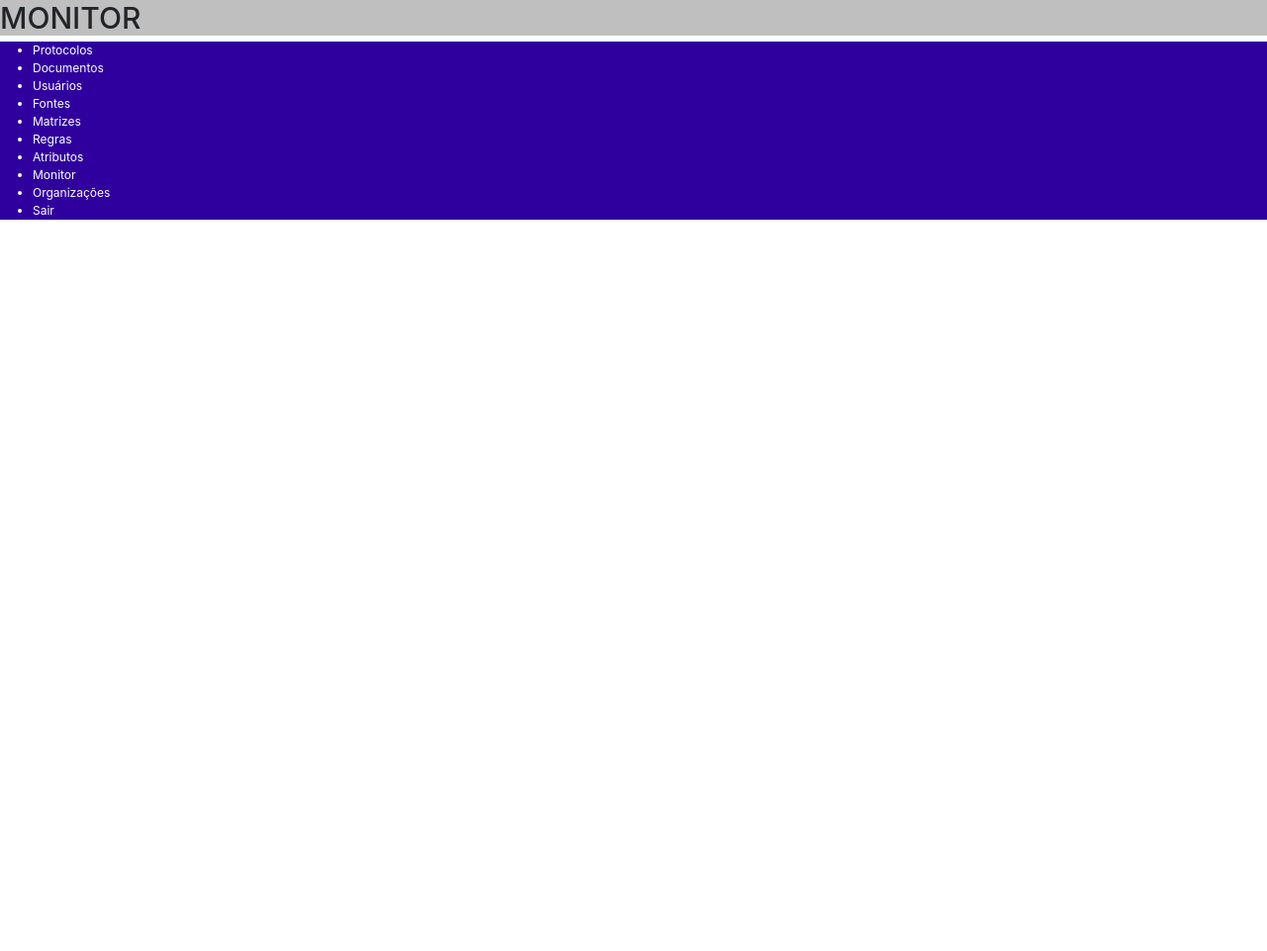
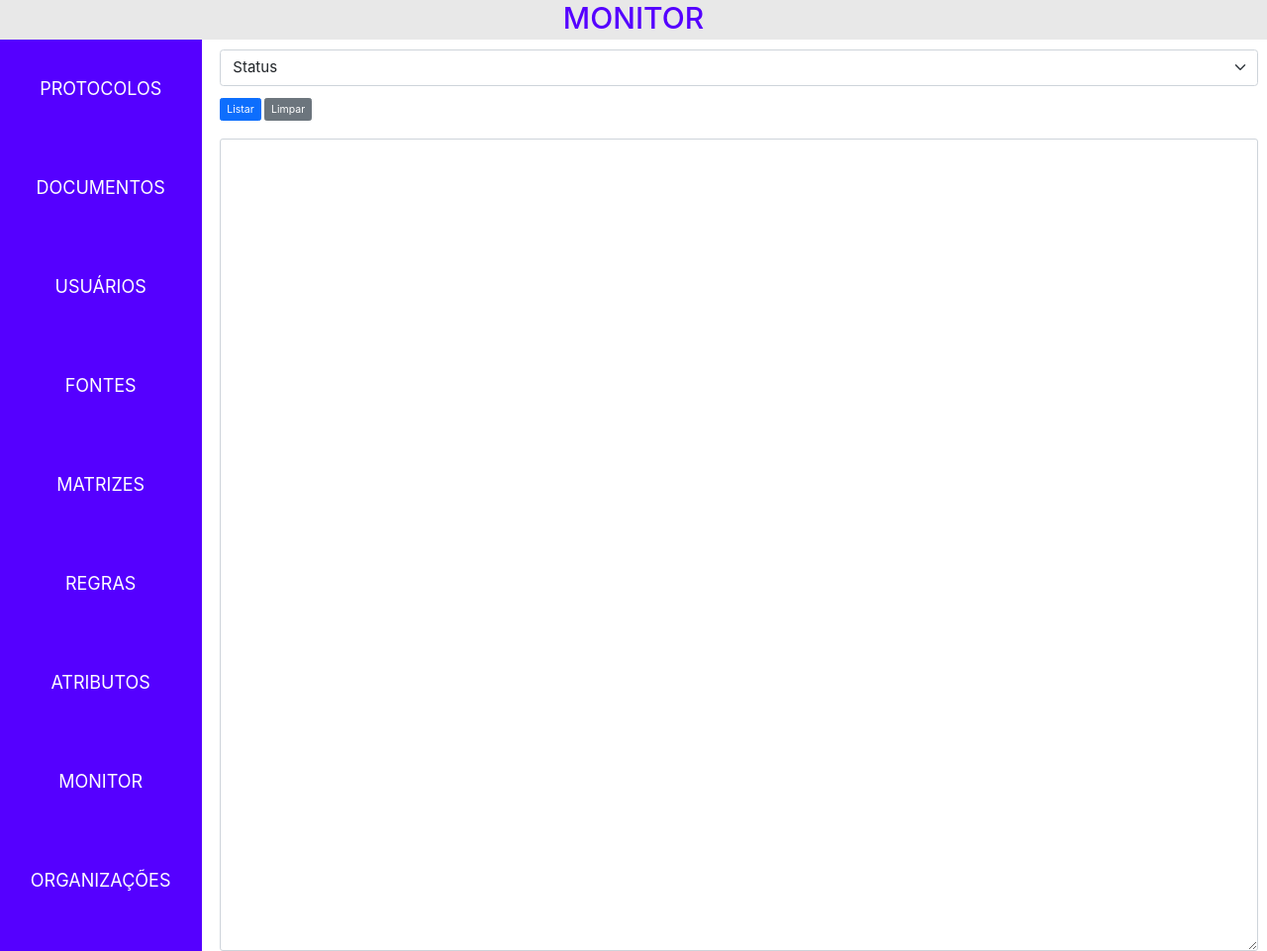
Before and after one commit to gabrielMorais21/idwall_web, a plain HTML site: page index.html in a window 1280 px wide. Shown: the top 961 px of the page at 99% size. Before the commit the page ends 800 px from the top, so only its background shows below. Drawn offline with nearby package versions, Linux system fonts and the light colour scheme.

Commit message:
Nova versão do recurso Monitor

```diff
--- a/index.html
+++ b/index.html
@@ -9,7 +9,6 @@
         <link href="https://cdn.jsdelivr.net/npm/bootstrap@5.1.3/dist/css/bootstrap.min.css" rel="stylesheet" integrity="sha384-1BmE4kWBq78iYhFldvKuhfTAU6auU8tT94WrHftjDbrCEXSU1oBoqyl2QvZ6jIW3" crossorigin="anonymous">
         <link rel="stylesheet" href="style.css">
         <title>Idwall - Monitor</title>
-        <a href=""></a>
     </head>
 
     <body>
@@ -18,26 +17,56 @@
             <h1>MONITOR</h1>
         </header>
 
-        <nav class="container-fluid">
-            <ul class="col-md-8">
-                <li>Protocolos</li>
-                <li>Documentos</li>
-                <li>Usuários</li>
-                <li>Fontes</li>
-                <li>Matrizes</li>
-                <li>Regras</li>
-                <li>Atributos</li>
-                <li>Monitor</li>
-                <li>Organizações</li>
-                <li>Sair</li>
-            </ul>
-        </nav>
 
+        <div class="container-fluid">
+
+          <div class="row">
+
+              <aside class="col-md-2">
+
+                      <nav class="nav flex-column">
+                                <a class="nav-link" href="#">PROTOCOLOS</a>
+                                <a class="nav-link" href="#">DOCUMENTOS</a>
+                                <a class="nav-link" href="#">USUÁRIOS</a>
+                                <a class="nav-link" href="#">FONTES</a>
+                                <a class="nav-link" href="#">MATRIZES</a>
+                                <a class="nav-link" href="#">REGRAS</a>
+                                <a class="nav-link" href="#">ATRIBUTOS</a>
+                                <a class="nav-link" href="#">MONITOR</a>
+                                <a class="nav-link" href="#">ORGANIZAÇÕES</a>
+                                <a class="nav-link" href="#">SAIR</a>
+                      </nav>
+
+              </aside>
+
+                <section class="col-md-10" >
+
+
+                              <select class="form-select form-select-lg mb-3" aria-label=".form-select-lg example">
+                              <h2>Consultar</h2>
+                              <option value="1">Status</option>
+                              <option value="2">Protocolos</option>
+                              <option value="3">Consultas em análise</option>
+                              </select>
+
+
+                              <button type="button" class="btn btn-primary btn-sm">Listar</button>
+                              <button type="button" class="btn btn-secondary btn-sm">Limpar</button>
+
+                              <div class="mb-3">
+                                <label for="exampleFormControlTextarea1" class="form-label"></label>
+                                <textarea class="form-control" id="exampleFormControlTextarea1" rows="45"></textarea >
+                              </div>
+
+                </section>
+
+              </div>
+
+        </div>
         <script src="https://cdn.jsdelivr.net/npm/bootstrap@5.1.3/dist/js/bootstrap.bundle.min.js" integrity="sha384-ka7Sk0Gln4gmtz2MlQnikT1wXgYsOg+OMhuP+IlRH9sENBO0LRn5q+8nbTov4+1p" crossorigin="anonymous"></script>
 
+        <footer>
+          <p class="rodape">Idwall - 2022</p>
+        </footer>
     </body>
-
-    <footer>
-
-    </footer>
 </html>
--- a/style.css
+++ b/style.css
@@ -1,6 +1,11 @@
 *{
     font-family: "Inter" !important;
     font-size: 12px;
+    box-sizing: border-box;
+  }
+
+  body {
+    min-height: 100vh;
   }
 
   :host {
@@ -54,10 +59,63 @@
 
 
   header {
-    background-color:#bfbfbf ;
+    background-color:#e8e8e8;
+    text-align: center;
   }
 
   .container-fluid{
-    background-color:#30009f;
+    background-color:#fff;
+  }
+
+  nav {
+    background-color: #50f;
+    margin-left: -10px;
+
+  }
+
+ .nav-link {
+   height: 100px;
+   color: #fff;
+   font-size: 18px;
+   padding-top: 3rem;
+
+ }
+
+ .nav-link:hover{
+   background-color: #fff;
+   color:#50f ;
+ }
+
+  aside {
+    height: auto;
+    padding-left: 0 0 0 0 ;
+    text-align: center;
+  }
+
+  select {
+    margin-top: 10px;
+  }
+
+  h1 {
+    height: 40px;
+    display:flexbox;
+    color: #50f;
+    position: relative;
+    margin-bottom: 0;
+
+  }
+
+  a {
+    padding-left: 0;
+
+  }
+
+.rodape {
+    background-color: #130040;
+    position: relative;
     color: white;
+    height: 100px;
+    padding: 40px 0;
+    display: flex;
+    justify-content: center;
   }
```
Also changed, not shown: images/idwall.jpg (added).
